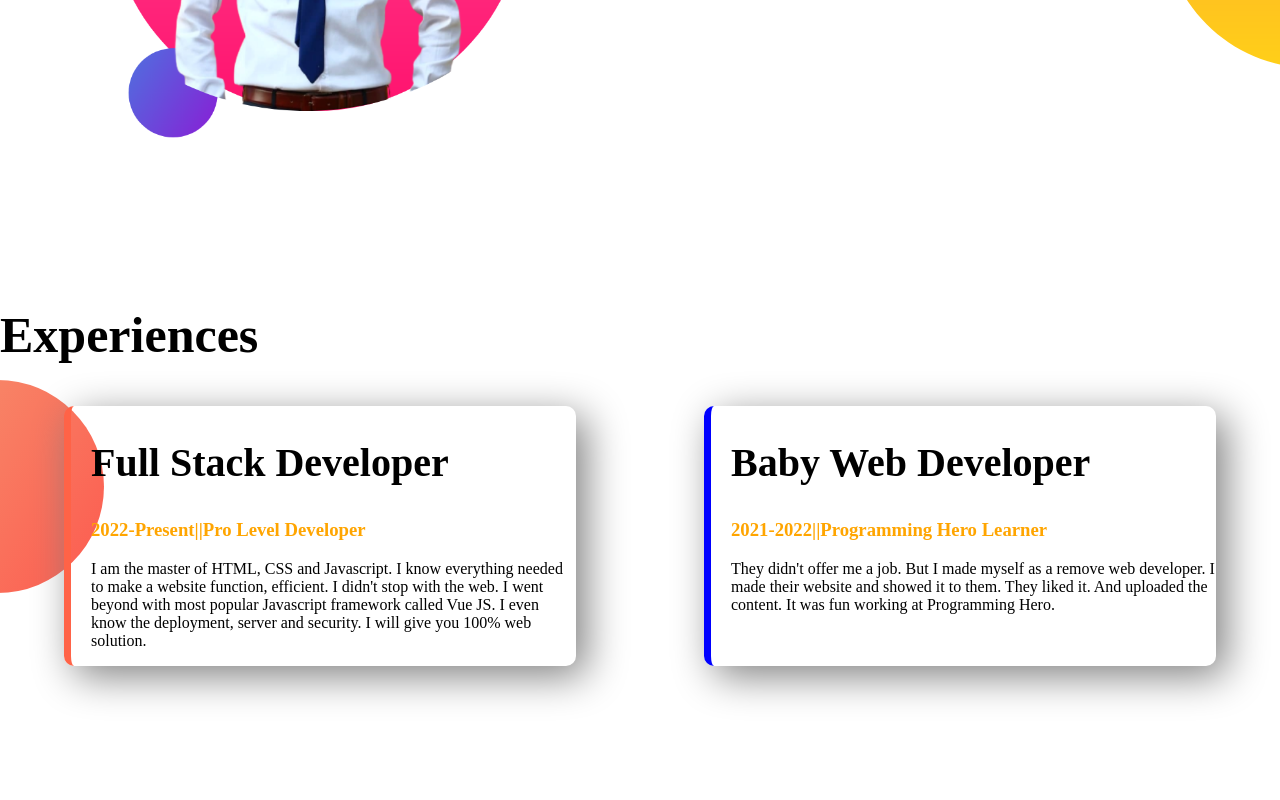
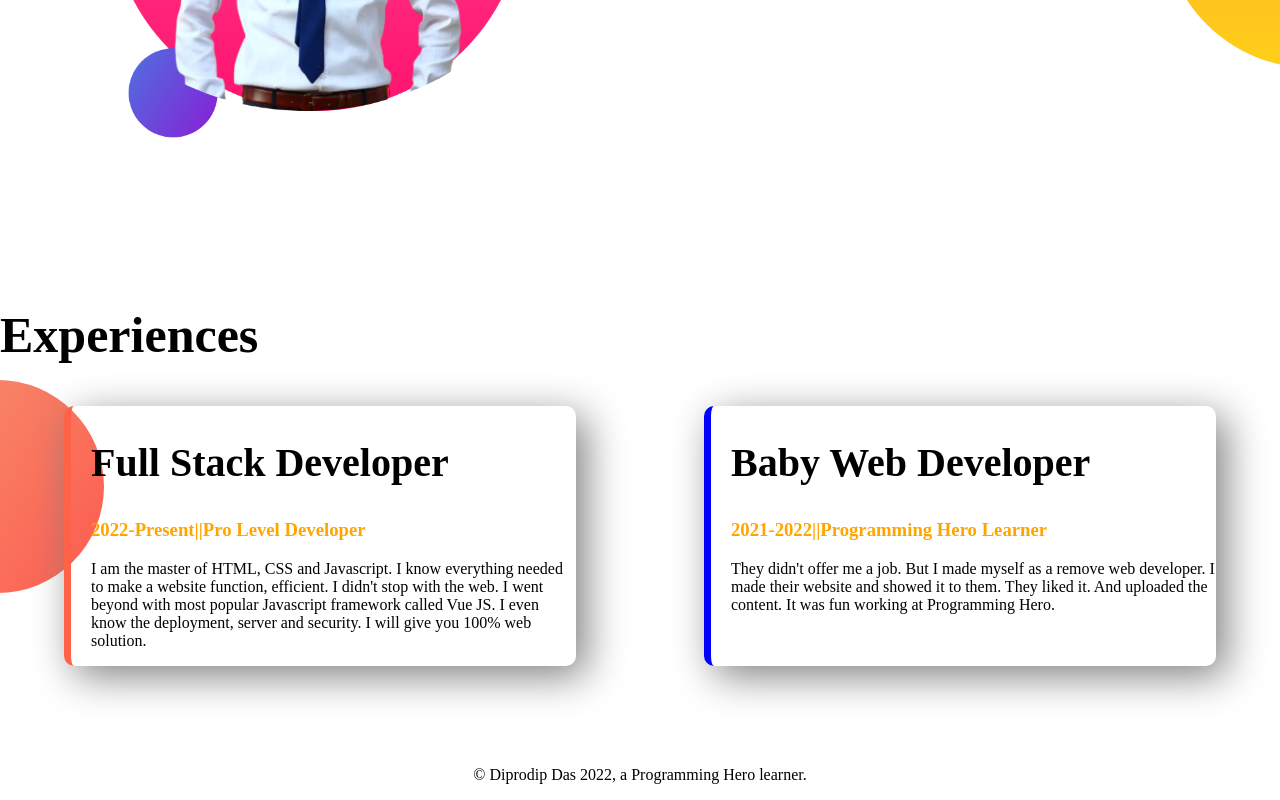
Before and after one commit to DiprodipDas/developer-portfolio, a plain HTML site: page index.html in a window 1280 px wide. Shown: the part 1058-1858 px from the top of the page. Before the commit the page ends 1824 px from the top, so only its background shows below. Drawn offline with Linux system fonts and the light colour scheme.

Commit message:
last edit added footer

```diff
--- a/index.html
+++ b/index.html
@@ -64,5 +64,8 @@
 
     </section>
 </body>
+<footer>
+    <p>© Diprodip Das 2022, a Programming Hero learner.</p>
+</footer>
 
 </html>
--- a/style.css
+++ b/style.css
@@ -76,3 +76,7 @@ h2 {
     background-repeat: no-repeat;
     background-position: left;
 }
+
+footer p {
+    text-align: center;
+}
```
